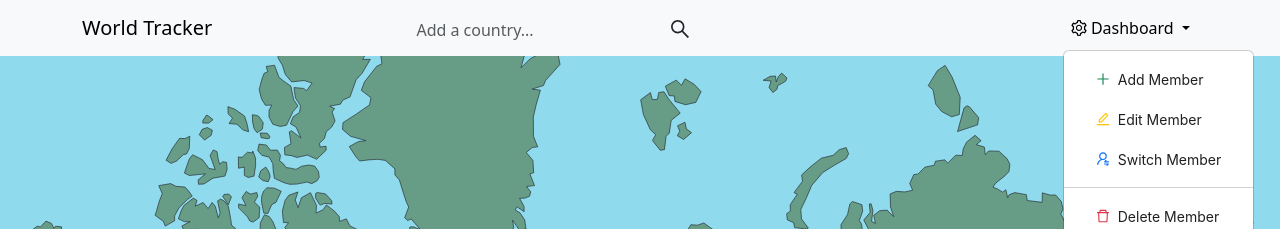
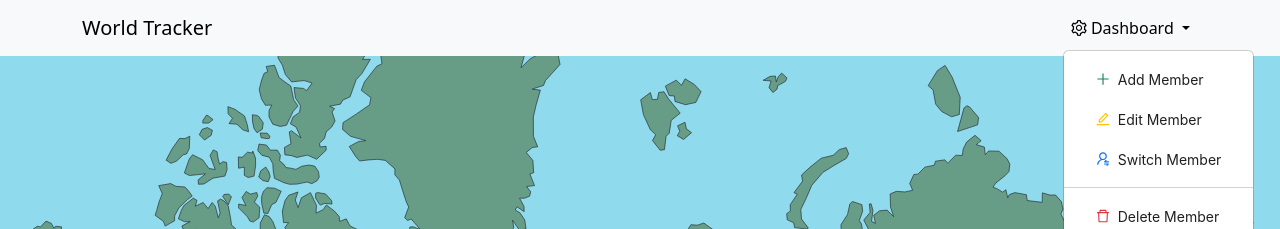
Before and after one commit to frestaris/world-tracker-react, a React (Create React App) app: page / in a window 1280 px wide. Both pictures are taken after a click on the button "Dashboard". Shown: the top 229 px of the page. Built offline with nearby package versions, Linux system fonts and the light colour scheme.

Commit message:
added color to user countries on the map

```diff
--- a/src/App.js
+++ b/src/App.js
@@ -1,5 +1,4 @@
 import React from "react";
-import Map from "../src/components/Map";
 import Navigation from "../src/components/Navigation";
 import { BrowserRouter as Router } from "react-router-dom";
 
@@ -8,7 +7,6 @@ function App() {
     <div>
       <Router>
         <Navigation />
-        <Map />
       </Router>
     </div>
   );
--- a/src/components/Map.js
+++ /dev/null
@@ -1,39 +0,0 @@
-import React, { useState, useEffect } from "react";
-import { countriesData } from "../data";
-
-const Map = () => {
-  const [selectedCountries, setSelectedCountries] = useState([]);
-
-  useEffect(() => {
-    console.log("Selected countries changed:", selectedCountries);
-  }, [selectedCountries]);
-
-  const handlePathClick = (title) => {
-    // Check if the country is already selected
-    if (!selectedCountries.includes(title)) {
-      // Update the selected countries array
-      setSelectedCountries([...selectedCountries, title]);
-    }
-  };
-
-  return (
-    <div>
-      <svg className="ag-canvas_svg" version="1.1" viewBox="0 0 1008 651">
-        {countriesData.map((country) => (
-          <path
-            key={country.id}
-            id={country.id}
-            title={country.title}
-            d={country.d}
-            onClick={() => handlePathClick(country.title)}
-            style={{
-              cursor: "pointer",
-            }}
-          />
-        ))}
-      </svg>
-    </div>
-  );
-};
-
-export default Map;
--- a/src/components/Navigation.js
+++ b/src/components/Navigation.js
@@ -5,17 +5,19 @@ import Navbar from "react-bootstrap/Navbar";
 import NavDropdown from "react-bootstrap/NavDropdown";
 import "bootstrap/dist/css/bootstrap.min.css";
 import { SettingOutlined } from "@ant-design/icons";
-import Search from "./Search";
+
 import AddMember from "../modal/AddMember";
 import EditMember from "../modal/EditMember";
 import DeleteMember from "../modal/DeleteMember";
 import SwitchMember from "../modal/SwitchMember";
 import User from "../modal/User";
 
+import { countriesData } from "../data";
+
 const Navigation = () => {
   const [selectedUser, setSelectedUser] = useState(null);
   const [selectedUserColor, setSelectedUserColor] = useState("");
-  const [selectedUserCountries, setSelectedUserCountries] = useState(0);
+  const [selectedUserCountries, setSelectedUserCountries] = useState([]);
 
   const handleSelectUser = (user, color, countries) => {
     setSelectedUser(user);
@@ -23,24 +25,33 @@ const Navigation = () => {
     setSelectedUserCountries(countries);
   };
 
-  const handleUpdateUser = () => {
-    setSelectedUserCountries((prevKey) => prevKey + 1);
+  const handleClick = (title) => {
+    console.log("Clicked country:", title);
+    console.log("Selected User:", selectedUser);
+    console.log("User Color:", selectedUserColor);
+    console.log("User Countries:", selectedUserCountries);
+    // Perform additional logic if needed
+  };
+
+  const getCountryStyle = (title) => {
+    // Check if the country belongs to the selected user
+    return selectedUserCountries.includes(title)
+      ? { fill: selectedUserColor, cursor: "pointer" }
+      : { cursor: "pointer" }; // Default color for other countries
   };
 
   return (
+    <div>
       <Navbar expand="lg" className="bg-body-tertiary fixed-top">
         <Container>
           <Navbar.Brand href="/">World Tracker</Navbar.Brand>
           <User
             selectedUser={selectedUser}
             color={selectedUserColor}
-          onUpdateUser={selectedUserCountries}
+            countries={selectedUserCountries}
           />
           <Navbar.Toggle aria-controls="basic-navbar-nav" />
           <Navbar.Collapse id="basic-navbar-nav">
-          <Nav className="mx-auto">
-            <Search />
-          </Nav>
             <Nav className="ms-auto">
               <NavDropdown
                 title={
@@ -50,28 +61,20 @@ const Navigation = () => {
                 }
                 id="basic-nav-dropdown"
               >
-              <NavDropdown.Item
-                style={{ backgroundColor: "transparent", color: "#000" }}
-              >
+                <NavDropdown.Item>
                   <AddMember onSelectUser={handleSelectUser} />
                 </NavDropdown.Item>
-              <NavDropdown.Item
-                style={{ backgroundColor: "transparent", color: "#000" }}
-              >
+                <NavDropdown.Item>
                   <EditMember
                     onSelectUser={handleSelectUser}
-                  onUpdateUser={handleUpdateUser}
-                />{" "}
+                    // onUpdateUser={handleUpdateUser}
+                  />
                 </NavDropdown.Item>
-              <NavDropdown.Item
-                style={{ backgroundColor: "transparent", color: "#000" }}
-              >
+                <NavDropdown.Item>
                   <SwitchMember onSelectUser={handleSelectUser} />
                 </NavDropdown.Item>
                 <NavDropdown.Divider />
-              <NavDropdown.Item
-                style={{ backgroundColor: "transparent", color: "#000" }}
-              >
+                <NavDropdown.Item>
                   <DeleteMember onSelectUser={handleSelectUser} />
                 </NavDropdown.Item>
               </NavDropdown>
@@ -79,6 +82,19 @@ const Navigation = () => {
           </Navbar.Collapse>
         </Container>
       </Navbar>
+      <svg className="ag-canvas_svg" version="1.1" viewBox="0 0 1008 651">
+        {countriesData.map((country) => (
+          <path
+            key={country.id}
+            id={country.id}
+            title={country.title}
+            d={country.d}
+            onClick={() => handleClick(country.title)}
+            style={getCountryStyle(country.title)}
+          />
+        ))}
+      </svg>
+    </div>
   );
 };
 
--- a/src/components/Search.js
+++ /dev/null
@@ -1,54 +0,0 @@
-import React from "react";
-// import { useNavigate } from "react-router-dom";
-// import { useSelector, useDispatch } from "react-redux";
-import { SearchOutlined } from "@ant-design/icons";
-
-const Search = () => {
-  //   const text = useSelector((state) => state.search.text);
-  //   const navigate = useNavigate();
-  //   const dispatch = useDispatch();
-
-  const handleChange = (e) => {};
-  const handleSubmit = (e) => {
-    e.preventDefault();
-  };
-
-  return (
-    <div>
-      <form className="form-inline pt-1" onSubmit={handleSubmit}>
-        <div className="input-group">
-          <input
-            onChange={handleChange}
-            type="search"
-            value=""
-            className="form-control "
-            placeholder="Add a country..."
-            style={{
-              background: "none",
-              border: "none",
-              outline: "none",
-              boxShadow: "none",
-            }}
-          />
-          <div className="input-group-append">
-            <span
-              className="form-control "
-              style={{ background: "none", border: "none" }}
-            >
-              <SearchOutlined
-                onClick={handleSubmit}
-                style={{
-                  cursor: "pointer",
-                  fontSize: "1.25rem",
-                  marginRight: "0.5rem",
-                }}
-              />
-            </span>
-          </div>
-        </div>
-      </form>
-    </div>
-  );
-};
-
-export default Search;
--- a/src/modal/AddMember.js
+++ b/src/modal/AddMember.js
@@ -31,8 +31,12 @@ const AddMember = ({ onSelectUser }) => {
   };
 
   const handleOk = () => {
-    saveUser();
-    setIsModalVisible(false);
+    if (name && color && countries.length > 0) {
+      saveUser();
+      setIsModalVisible(false);
+    } else {
+      message.error("Please fill out all required fields.");
+    }
   };
 
   const handleCancel = () => {
@@ -40,20 +44,19 @@ const AddMember = ({ onSelectUser }) => {
   };
 
   const saveUser = () => {
-    const user = { name, color, countries };
+    const capitalizedName = name.charAt(0).toUpperCase() + name.slice(1); // Capitalize first letter
+    const user = { name: capitalizedName, color, countries };
     const users = JSON.parse(localStorage.getItem("users")) || [];
     users.push(user);
     localStorage.setItem("users", JSON.stringify(users));
-    // Optionally, you can reset the form fields here
-    setName("");
+    setName(""); // Reset name input
     setColor("");
     setCountries([]);
     message.success("Member added successfully.");
     if (onSelectUser) {
-      onSelectUser(user.name, color);
+      onSelectUser(capitalizedName, color, countries);
     }
-    navigate(`/${user.name}`);
-    console.log(user);
+    navigate(`/${capitalizedName}`);
   };
 
   return (
--- a/src/modal/DeleteMember.js
+++ b/src/modal/DeleteMember.js
@@ -26,9 +26,13 @@ const DeleteMember = ({ onSelectUser }) => {
   };
 
   const handleOk = () => {
-    deleteUser();
-    setIsModalVisible(false);
-    navigate("/");
+    if (selectedUserIndex !== null && selectedUserIndex !== undefined) {
+      deleteUser();
+      setIsModalVisible(false);
+      navigate("/");
+    } else {
+      message.error("Please select a member to delete.");
+    }
   };
 
   const handleCancel = () => {
@@ -36,16 +40,21 @@ const DeleteMember = ({ onSelectUser }) => {
   };
 
   const deleteUser = () => {
-    if (selectedUserIndex !== null) {
+    if (selectedUserIndex !== null && selectedUserIndex !== undefined) {
       const updatedUsers = [...users];
       updatedUsers.splice(selectedUserIndex, 1);
       localStorage.setItem("users", JSON.stringify(updatedUsers));
       setUsers(updatedUsers);
       setSelectedUserIndex(null);
       message.success("Member deleted successfully.");
+
+      // Notify parent component of deletion
       if (onSelectUser) {
-        onSelectUser("");
+        // Send empty values or notify as per your application logic
+        onSelectUser("", "", []); // Example: Clear selected user details
       }
+    } else {
+      message.error("Please select a member to delete.");
     }
   };
 
--- a/src/modal/EditMember.js
+++ b/src/modal/EditMember.js
@@ -63,15 +63,16 @@ const EditMember = ({ onSelectUser, onUpdateUser }) => {
   };
 
   const updateUser = () => {
+    const capitalizedName = name.charAt(0).toUpperCase() + name.slice(1);
     if (selectedUserIndex !== null) {
       const updatedUsers = [...users];
-      const updatedUser = { name, color, countries };
+      const updatedUser = { name: capitalizedName, color, countries };
       updatedUsers[selectedUserIndex] = updatedUser;
       localStorage.setItem("users", JSON.stringify(updatedUsers));
       setUsers(updatedUsers);
       message.success("Member updated successfully.");
       if (onSelectUser) {
-        onSelectUser(updatedUser.name, color);
+        onSelectUser(updatedUser.name, color, countries);
       }
       if (onUpdateUser) {
         onUpdateUser();
--- a/src/modal/SwitchMember.js
+++ b/src/modal/SwitchMember.js
@@ -32,9 +32,12 @@ const SwitchMember = ({ onSelectUser }) => {
     if (value !== null && users[value]) {
       const userName = users[value].name;
       const userColor = users[value].color;
+      const userCountries = users[value].countries;
+
       navigate(`/${userName}`);
       message.success("Member switched.");
-      onSelectUser(userName, userColor);
+      onSelectUser(userName, userColor, userCountries);
+      console.log(userName, userColor, userCountries);
     }
   };
 
```
Lines whose indentation alone changed are shown as unchanged.
